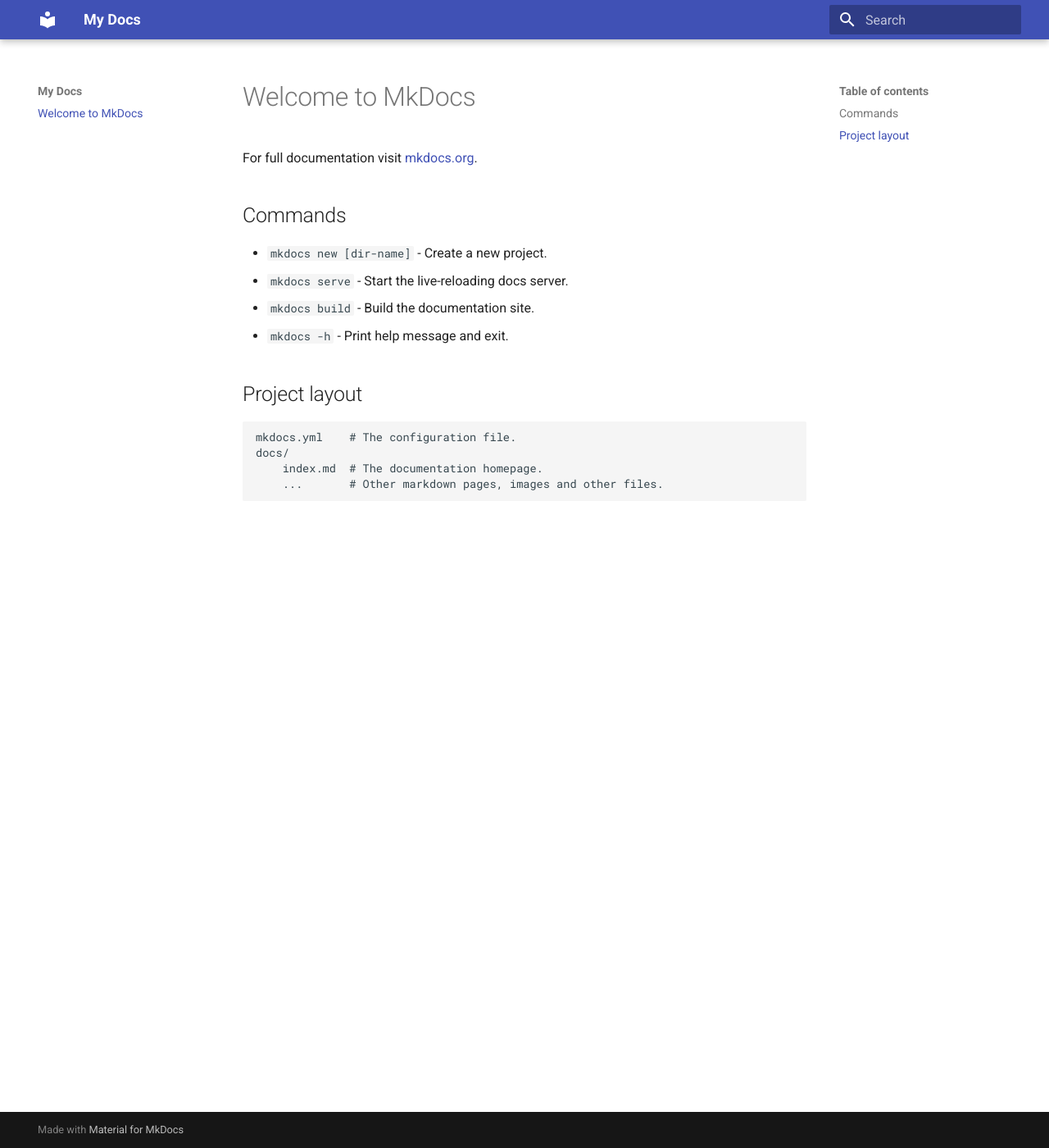
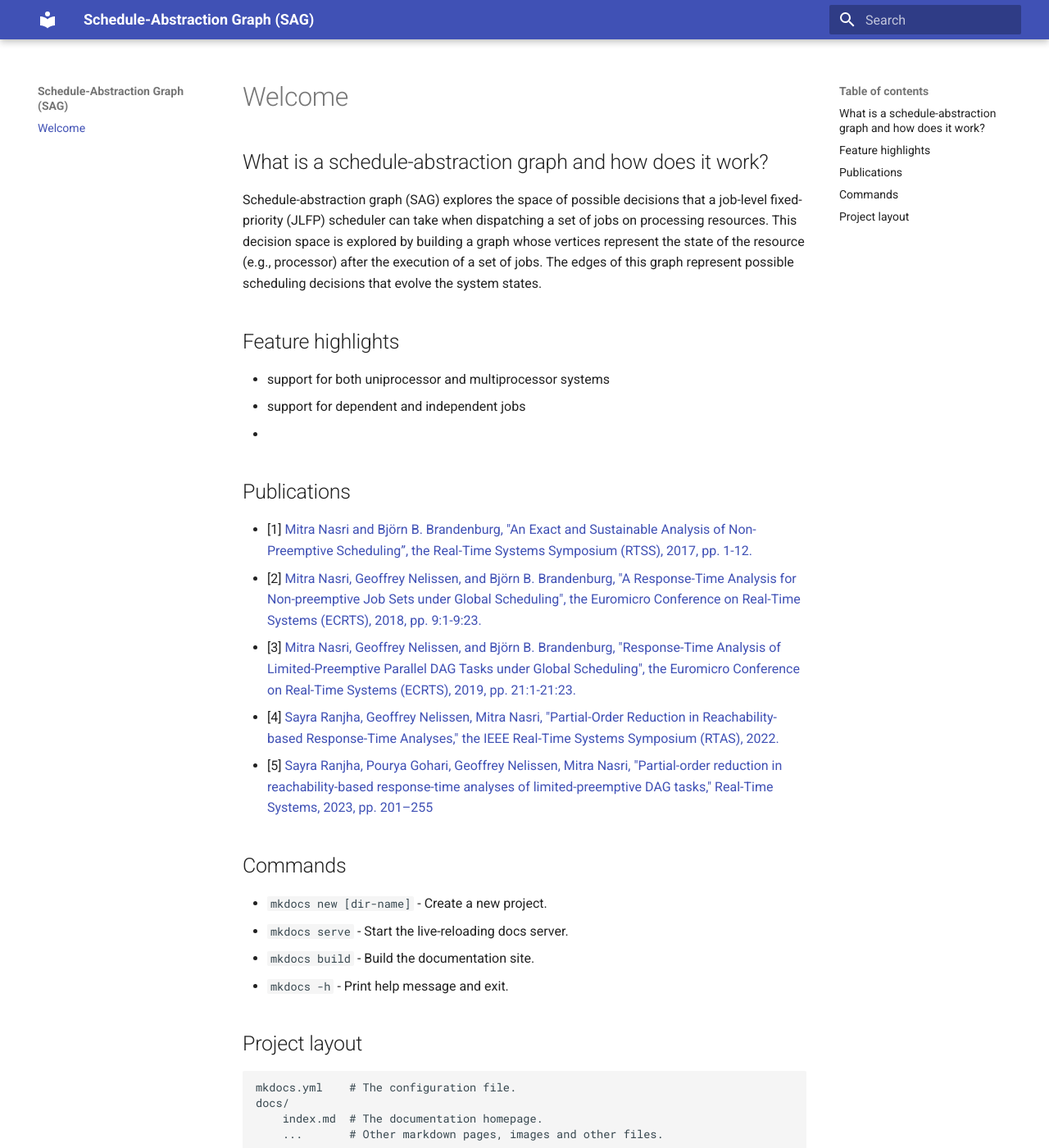
Before and after one commit to porya-gohary/sag-doc, an MkDocs documentation site: the page built from docs/index.md, in a window 1280 px wide and 1400 px high. Shown: the whole window at 82% size. Built offline with MkDocs 1.6.1 and Material for MkDocs 9.7.7, drawn with Linux system fonts in a browser that asks for light colours.

Commit message:
add more information in the home page

```diff
--- a/docs/index.md
+++ b/docs/index.md
@@ -1,6 +1,30 @@
-# Welcome to MkDocs
+# Welcome
 
-For full documentation visit [mkdocs.org](https://www.mkdocs.org).
+## What is a schedule-abstraction graph and how does it work?
+Schedule-abstraction graph (SAG) explores the space of possible decisions that a job-level fixed-priority (JLFP) scheduler can take when dispatching a set of jobs on processing resources. This decision space is explored by building a graph whose vertices represent the state of the resource (e.g., processor) after the execution of a set of jobs. The edges of this graph represent possible scheduling decisions that evolve the system states.
+
+## Feature highlights
+* support for both uniprocessor and multiprocessor systems
+* support for dependent and independent jobs
+*
+
+## Publications
+* [1] [Mitra Nasri and Björn B. Brandenburg, "An Exact and Sustainable Analysis of Non-Preemptive Scheduling”, the Real-Time Systems Symposium (RTSS), 2017, pp. 1-12.](https://ieeexplore.ieee.org/document/8277276)
+* [2] [Mitra Nasri, Geoffrey Nelissen, and Björn B. Brandenburg, "A Response-Time Analysis for Non-preemptive Job Sets under Global Scheduling", the Euromicro Conference on Real-Time Systems (ECRTS), 2018, pp. 9:1-9:23.](https://drops.dagstuhl.de/entities/document/10.4230/LIPIcs.ECRTS.2018.9)
+* [3] [Mitra Nasri, Geoffrey Nelissen, and Björn B. Brandenburg, "Response-Time Analysis of Limited-Preemptive Parallel DAG Tasks under Global Scheduling", the Euromicro Conference on Real-Time Systems (ECRTS), 2019, pp. 21:1-21:23.](https://drops.dagstuhl.de/entities/document/10.4230/LIPIcs.ECRTS.2019.21)
+* [4] [Sayra Ranjha, Geoffrey Nelissen, Mitra Nasri, "Partial-Order Reduction in Reachability-based Response-Time Analyses," the IEEE Real-Time Systems Symposium (RTAS), 2022.](https://ieeexplore.ieee.org/abstract/document/9804591)
+* [5] [Sayra Ranjha, Pourya Gohari, Geoffrey Nelissen, Mitra Nasri, "Partial-order reduction in reachability-based response-time analyses of limited-preemptive DAG tasks," Real-Time Systems, 2023, pp. 201–255](https://link.springer.com/article/10.1007/s11241-023-09398-x)
+
+[//]: # (## Contributors)
+
+[//]: # (<figure markdown>)
+
+[//]: # (  ![]&#40;images/contr/bbb.jpg&#41;{ width="150"; style="border-radius:50%" })
+
+[//]: # (  <figcaption></figcaption>)
+
+[//]: # (</figure>)
+
 
 ## Commands
 
--- a/mkdocs.yml
+++ b/mkdocs.yml
@@ -1,4 +1,9 @@
-site_name: My Docs
+site_name: Schedule-Abstraction Graph (SAG)
 
 theme:
   name: material
+
+
+markdown_extensions:
+  - attr_list
+  - md_in_html
```
